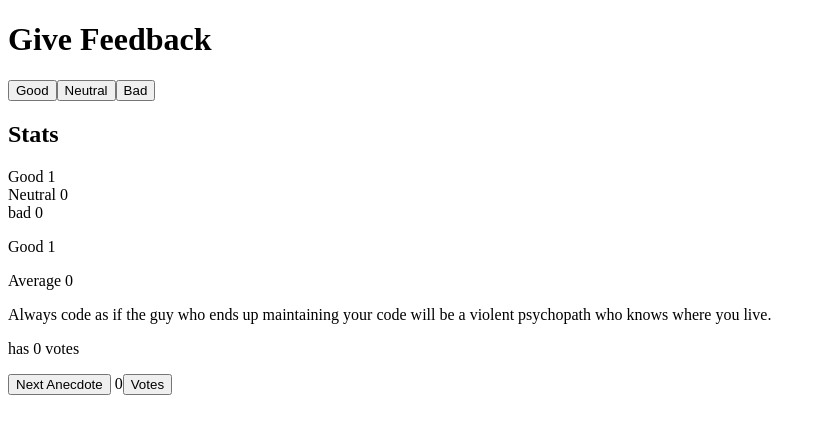
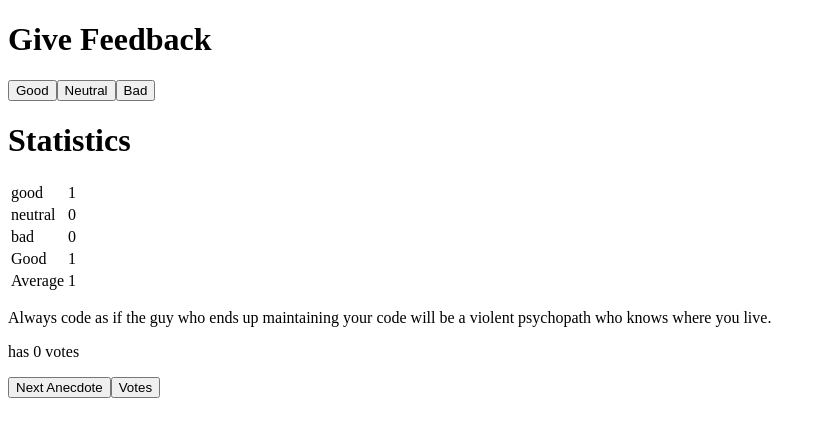
Before and after one commit to skipzero/fullstack-course, a React (Create React App) app in the folder Section1/part1/: page / in a window 1280 px wide. Both pictures are taken after a click on the button "Good". Shown: the top 436 px of the page, without its empty margins (0-826 px from the left). Built offline with nearby package versions, Linux system fonts and the light colour scheme.

Commit message:
fixed stats components, added table

```diff
--- a/Section1/part1/src/App.js
+++ b/Section1/part1/src/App.js
@@ -1,20 +1,80 @@
 import { useState } from "react"
+
+const App = () => {
+  const [good, setGood] = useState(0)
+  const [neutral, setNeutral] = useState(0)
+  const [bad, setBad] = useState(0)
+  const [anecdoteLine, setAnecdoteLine] = useState(anecdotes[0])
+  const [votes, setVotes] = useState(0)
+
+  const stats = [good, bad, neutral]
+
+  const getRandom = () => {
+    return Math.random() * (anecdotes.length - 1) + anecdotes.length - 1;
+  }
+
+  const vote = () => {
+    let newVote = [ ...anecdotes ]
+    newVote[0].votes++
+  }
+
+  return (
+    <div>
+      <h1>Give Feedback</h1>
+      <Button handleClick={() => setGood(good + 1)} text="Good" />
+      <Button handleClick={() => setNeutral(neutral + 1)} text="Neutral" />
+      <Button handleClick={() => setBad(bad + 1)} text="Bad" />
+
+      <h1>Statistics</h1>
+        {good === 0 ?
+            <p>No Feedback Given</p> :
+          <>
+            <Statistics stats={stats}/>
+          </>
+        }
+      <div>
+        <Anecdote line={anecdoteLine.line} votes={anecdoteLine.votes}/>
+        <Button handleClick={() => {
+          console.log('ave', anecdoteLine, anecdoteLine.index)
+          return setAnecdoteLine({line: anecdoteLine[getRandom()]})
+        }}
+        text="Next Anecdote" />
+        <Button handleClick={() => vote()} text="Votes"/>
+      </div>
+    </div>
+
+  )
+}
 
 const Button = ({ handleClick, text }) => <button onClick={handleClick}>{text}</button>
 
-const Averages = ({total, text}) => {
-
-  return (
-    <div>
-      <p>{text} {total}</p>
-      {/* <p>Positive {avegood}</p> */}
-    </div>
+const Statistics = ({stats}) => {
+  console.log('stats', stats)
+  const sum = stats.reduce((acc, numb) => {
+    acc += numb;
+    return acc;
+  }, 0)
+  const [good, neutral, bad] = stats;
+  const percentGood = good / sum;
+  const aveRate = sum / good - bad;
+  return(
+    <table>
+      <tbody>
+        <StatisticLine text="good" value={good} />
+        <StatisticLine text="neutral" value={neutral} />
+        <StatisticLine text="bad" value={bad} />
+        <StatisticLine text="Good" value={percentGood} />
+        <StatisticLine text="Average" value={aveRate} />
+      </tbody>
+    </table>
   )
 }
 
-const Display = ({value, text}) => {
+const StatisticLine = ({text, value}) => {
   return (
-    <div>{text} {value}</div>
+    <tr>
+      <td>{text}</td><td>{value}</td>
+    </tr>
   )
 }
 
@@ -44,56 +104,4 @@ const anecdotes = lines.map((line, index) => {
 
 console.log(anecdotes)
 
-const App = () => {
-  const [good, setGood] = useState(0)
-  const [neutral, setNeutral] = useState(0)
-  const [bad, setBad] = useState(0)
-  const [anecdoteLine, setAnecdoteLine] = useState(anecdotes[0])
-  const [votes, setVotes] = useState(0)
-
-  const sumArray = [good, neutral, bad]
-
-  const getRandom = () => {
-    return Math.random() * (anecdotes.length - 1) + anecdotes.length - 1;
-  }
-
-  const vote = () => {
-    let newVote = [ ...anecdotes ]
-    newVote[0].votes++
-  }
-
-  const sum = sumArray.reduce((acc, numb) => {
-    acc += numb
-    console.log(acc)
-    return acc;
-  }, 0)
-
-  return (
-    <div>
-      <h1>Give Feedback</h1>
-      <Button handleClick={() => setGood(good + 1)} text="Good" />
-      <Button handleClick={() => setNeutral(neutral + 1)} text="Neutral" />
-      <Button handleClick={() => setBad(bad + 1)} text="Bad" />
-
-      <h2>Stats</h2>
-      <Display value={good} text='Good' />
-      <Display value={neutral} text='Neutral' />
-      <Display value={bad} text='bad' />
-
-      <Averages total={good / sum} text='Good'/>
-      <Averages total={sum - good / sum} text='Average' />
-
-      <div>
-        <Anecdote line={anecdoteLine.line} votes={anecdoteLine.votes}/>
-        <Button handleClick={() => {
-          console.log('ave', anecdoteLine, anecdoteLine.index)
-          return setAnecdoteLine({line: anecdoteLine[getRandom()]})
-        }}
-        text="Next Anecdote" /> {votes}
-        <Button handleClick={() => vote()} text="Votes"/>
-      </div>
-    </div>
-  )
-}
-
-export default App
+export default App;
```
